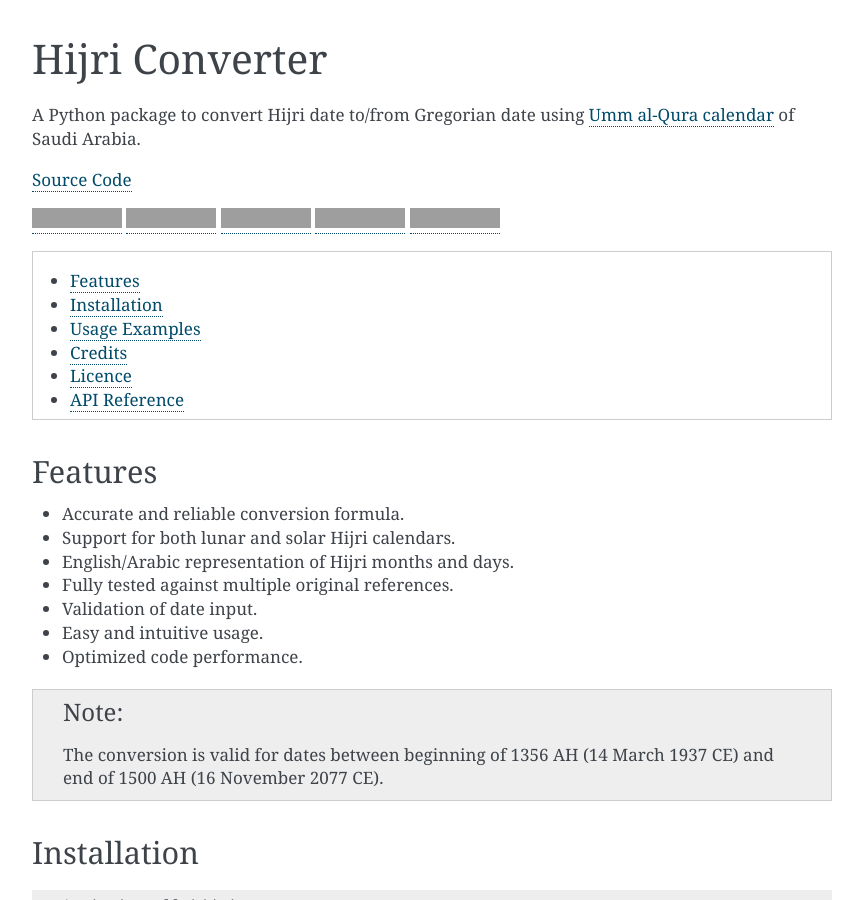
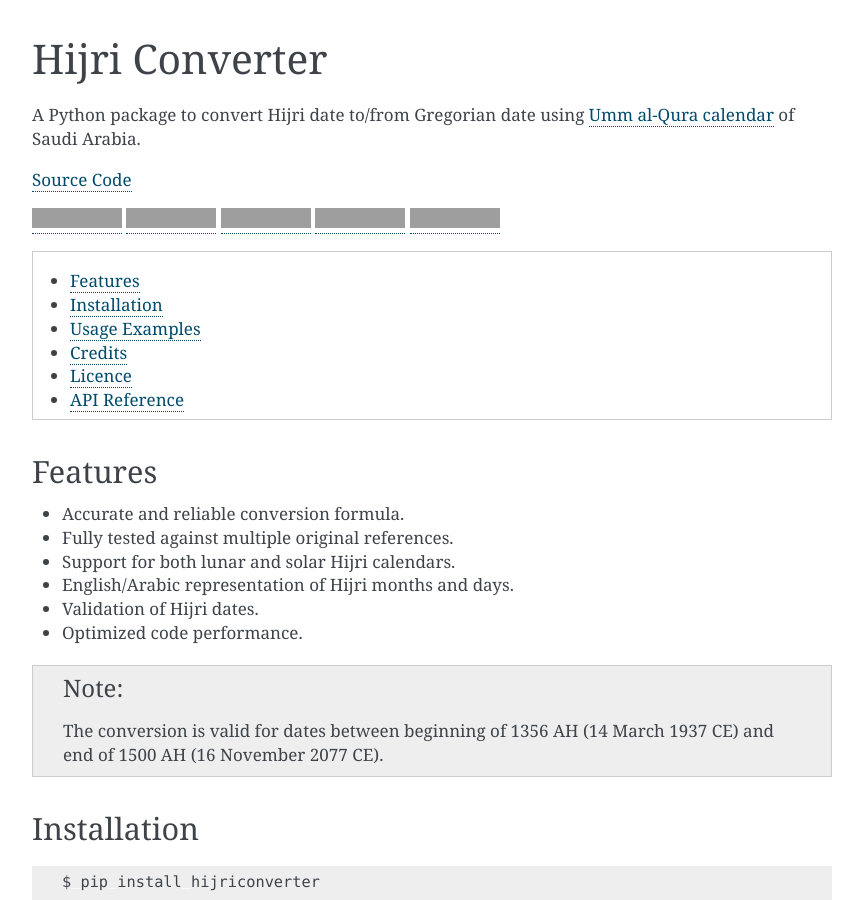
Before and after one commit to dralshehri/hijridate, a Sphinx documentation site: the page built from docs/index.rst, in a window 1280 px wide and 900 px high, cut to the strip 0-900 px from the top of the window. Shown: the whole strip, without its empty margins (168-1031 px from the left). Built offline with Sphinx 7.4.7, drawn with Linux system fonts in a browser that asks for light colours; grey boxes are pictures that could not be loaded.

Commit message:
improve features list

```diff
--- a/README.rst
+++ b/README.rst
@@ -34,11 +34,10 @@
 --------
 
 - Accurate and reliable conversion formula.
+- Fully tested against multiple original references.
 - Support for both lunar and solar Hijri calendars.
 - English/Arabic representation of Hijri months and days.
-- Fully tested against multiple original references.
-- Validation of date input.
-- Easy and intuitive usage.
+- Validation of Hijri dates.
 - Optimized code performance.
 
 Installation
--- a/docs/index.rst
+++ b/docs/index.rst
@@ -40,11 +40,10 @@
 --------
 
 - Accurate and reliable conversion formula.
+- Fully tested against multiple original references.
 - Support for both lunar and solar Hijri calendars.
 - English/Arabic representation of Hijri months and days.
-- Fully tested against multiple original references.
-- Validation of date input.
-- Easy and intuitive usage.
+- Validation of Hijri dates.
 - Optimized code performance.
 
 .. note::
```
